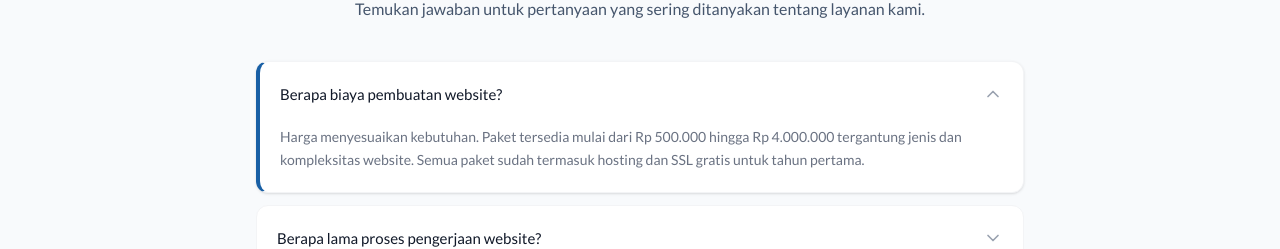
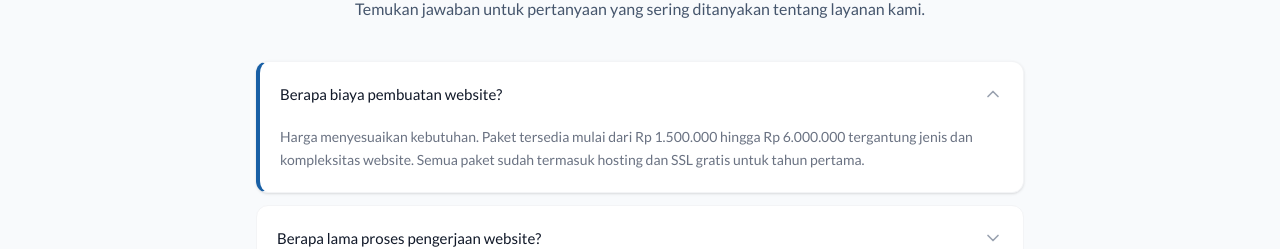
Before and after one commit to ersetdigital-sudo/nexaplus.app, a Next.js app: page / in a window 1280 px wide. Shown: the part 6700-6949 px from the top of the page. Built offline with nearby package versions, Linux system fonts and the light colour scheme; no server answers; the database is empty.

Commit message:
auto: update from Kiro

```diff
--- a/data/faq.ts
+++ b/data/faq.ts
@@ -9,7 +9,7 @@ export const faqItems: FAQItem[] = [
     id: 'faq-1',
     question: 'Berapa biaya pembuatan website?',
     answer:
-      'Harga menyesuaikan kebutuhan. Paket tersedia mulai dari Rp 500.000 hingga Rp 4.000.000 tergantung jenis dan kompleksitas website. Semua paket sudah termasuk hosting dan SSL gratis untuk tahun pertama.',
+      'Harga menyesuaikan kebutuhan. Paket tersedia mulai dari Rp 1.500.000 hingga Rp 6.000.000 tergantung jenis dan kompleksitas website. Semua paket sudah termasuk hosting dan SSL gratis untuk tahun pertama.',
   },
   {
     id: 'faq-2',
```
